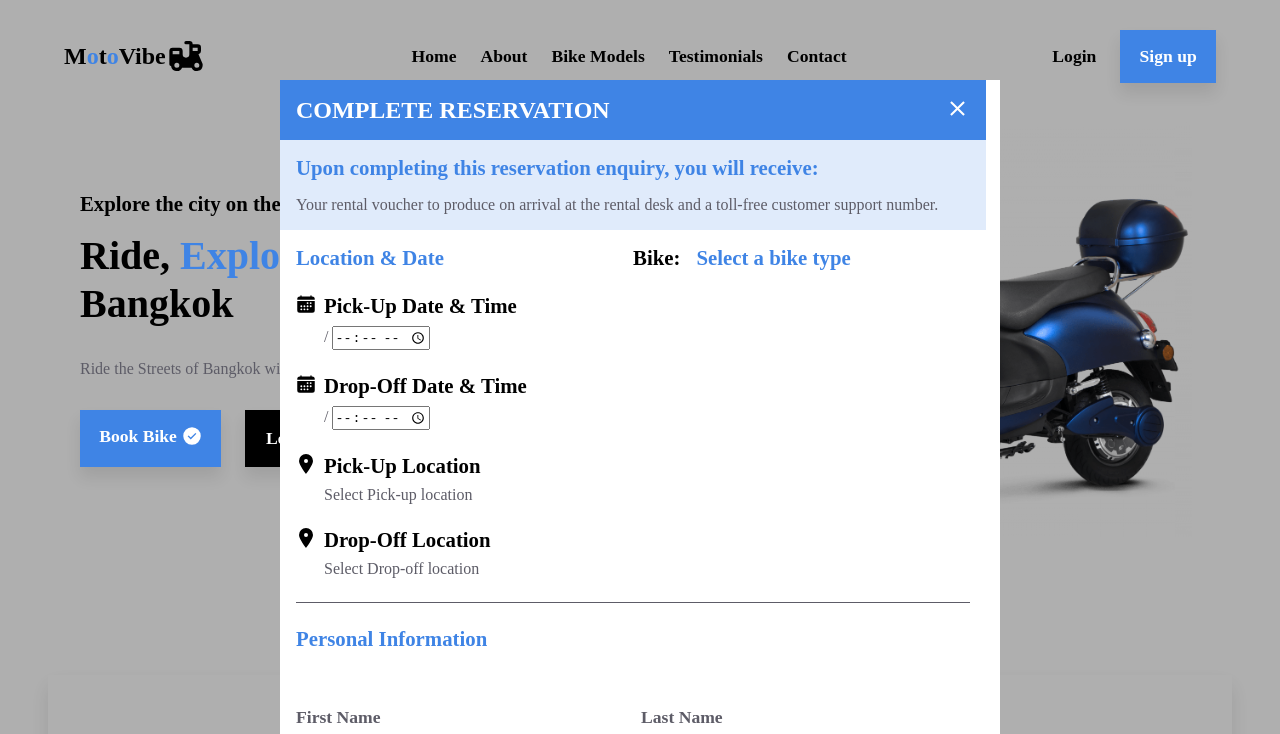
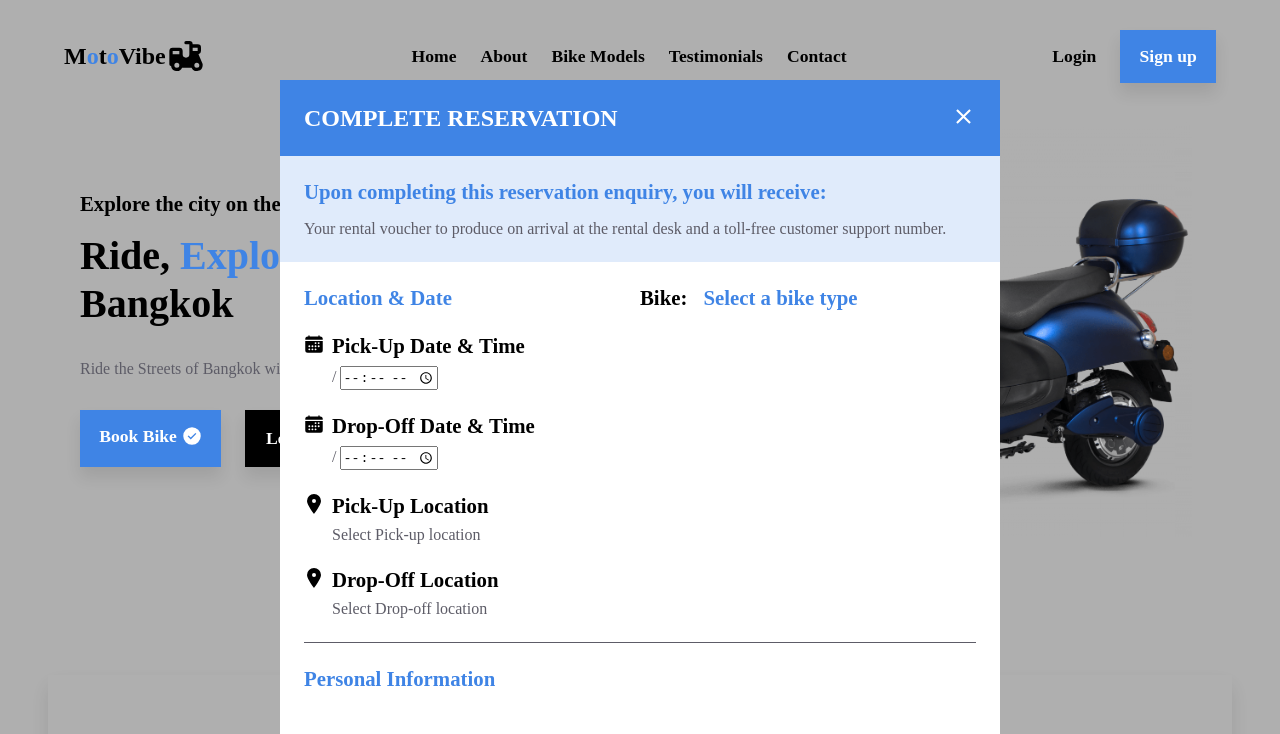
Before and after one commit to OnigiriKing/moto-vibe, a React (Create React App) app: page / in a window 1280 px wide. Shown: the top 734 px of the page. Built offline with nearby package versions, Linux system fonts and the light colour scheme.

Commit message:
Request menu style complete

```diff
--- a/src/pages/homePage/components/RequestMenu.jsx
+++ b/src/pages/homePage/components/RequestMenu.jsx
@@ -32,19 +32,24 @@ export default function RequestMenu({info}) {
         <div className="request-menu-bg" />
         <div className="request-menu-screen">
           <div className="request-menu-des">
+            <div className="request-menu-wrapp">
               <div className="request-menu-top">
                 <h2>COMPLETE RESERVATION</h2>
                 <button>{navSvg(25).closeBtn}</button>
               </div>
+            </div>
+            <div className="request-menu-wrapp">
               <div className="request-menu-mid">
                 <h3>
                   Upon completing this reservation enquiry, you will receive:
                 </h3>
                 <p>
-                Your rental voucher to produce on arrival at the rental desk and
-                a toll-free customer support number.
+                  Your rental voucher to produce on arrival at the rental desk
+                  and a toll-free customer support number.
                 </p>
               </div>
+            </div>
+            <div className="request-menu-wrapp">
               <div className="request-menu-main">
                 <div className="menu-main-time">
                   <div className="main-date-location">
@@ -99,7 +104,10 @@ export default function RequestMenu({info}) {
                       name="First Name"
                       holder="Enter your first name"
                     />
-                  <InputField name="Last Name" holder="Enter your last name" />
+                    <InputField
+                      name="Last Name"
+                      holder="Enter your last name"
+                    />
                     <InputField
                       name="Phone Number"
                       holder="Enter your phone number"
@@ -114,17 +122,17 @@ export default function RequestMenu({info}) {
                     />
                   </div>
                   <div className="main-info-address">
-                  <InputField
-                    name="City"
-                    holder="Enter your City"
-                  />
-                  <InputField
-                    name="Zip Code"
-                    holder="Enter your Zip Code"
-                  />
+                    <InputField name="City" holder="Enter your City" />
+                    <InputField name="Zip Code" holder="Enter your Zip Code" />
                   </div>
-                <input type="checkbox"/>
+                  <div className="main-info-check">
+                    <input type="checkbox" />
+                    <p>Please send me latest news and updates</p>
                   </div>
+                </div>
+              </div>
+            </div>
+              <div className="request-menu-wrapp">
                 <div className="menu-main-complete">
                   <button>Reserve now</button>
                 </div>
--- a/src/styles/homeStyle/_homeStyle.scss
+++ b/src/styles/homeStyle/_homeStyle.scss
@@ -762,7 +762,7 @@
 //! Requst Menu
 .request-menu-bg {
   background-color: #00000050;
-  width: 100%;
+  width: 110%;
   height: 100%;
   position: fixed;
   top: 0;
@@ -770,7 +770,7 @@
 
 .request-menu-screen {
   width: 45rem;
-  height: 100vh;
+  height: 90vh;
   display: flex;
   position: fixed;
   top: 5rem;
@@ -780,25 +780,19 @@
   overflow-x: hidden;
 }
 
-// .request-menu-screen, .request-menu-bg {
-//   display: none;
-// }
-// .request-menu-screen::-webkit-scrollbar {
-//   width: 10px;
-// }
 
-// .request-menu-screen::-webkit-scrollbar-thumb {
-//   background-color: $primColor;
-//   border-radius: 20px;
-// }
+.request-menu-wrapp {
+  width: 100%;
+}
 
 .request-menu-des {
+  width: 100%;
   .request-menu-top,
   .request-menu-mid,
-  .request-menu-main {
-    padding: 1rem;
+  .request-menu-main,
+  .menu-main-complete {
+    padding: 1.5rem;
     display: flex;
-    width: 100%;
   }
 
   .request-menu-top {
@@ -828,7 +822,7 @@
     .menu-main-time {
       display: grid;
       grid-template-columns: 1fr 1fr;
-      width: 100%;
+
     }
 
     .main-date-location {
@@ -871,19 +865,6 @@
       }
     }
 
-    .menu-main-complete {
-      width: 100%;
-      display: flex;
-      padding: 2rem 0rem;
-      justify-content: right;
-      background-color: $primLight;
-
-      button {
-        border: none;
-        @include button-style;
-        cursor: pointer;
-      }
-    }
 
     .menu-main-info {
       display: flex;
@@ -930,5 +911,28 @@
       }
 
     }
+    .main-info-check {
+      display: flex;
+      gap: 1rem;
+      margin-bottom: 2rem;
+      font-size: 1.2rem;
+
+      input {
+        width: 1rem;
+      }
+    }
+
+
   }
+   .menu-main-complete {
+      display: flex;
+      justify-content: right;
+      background-color: $primLight;
+
+      button {
+        border: none;
+        @include button-style;
+        cursor: pointer;
+      }
+    }
 }
```
Also changed, not shown: src/dist/style.css, 1 other file (tests, documents, lock files or other folders). Lines whose indentation alone changed are shown as unchanged.
